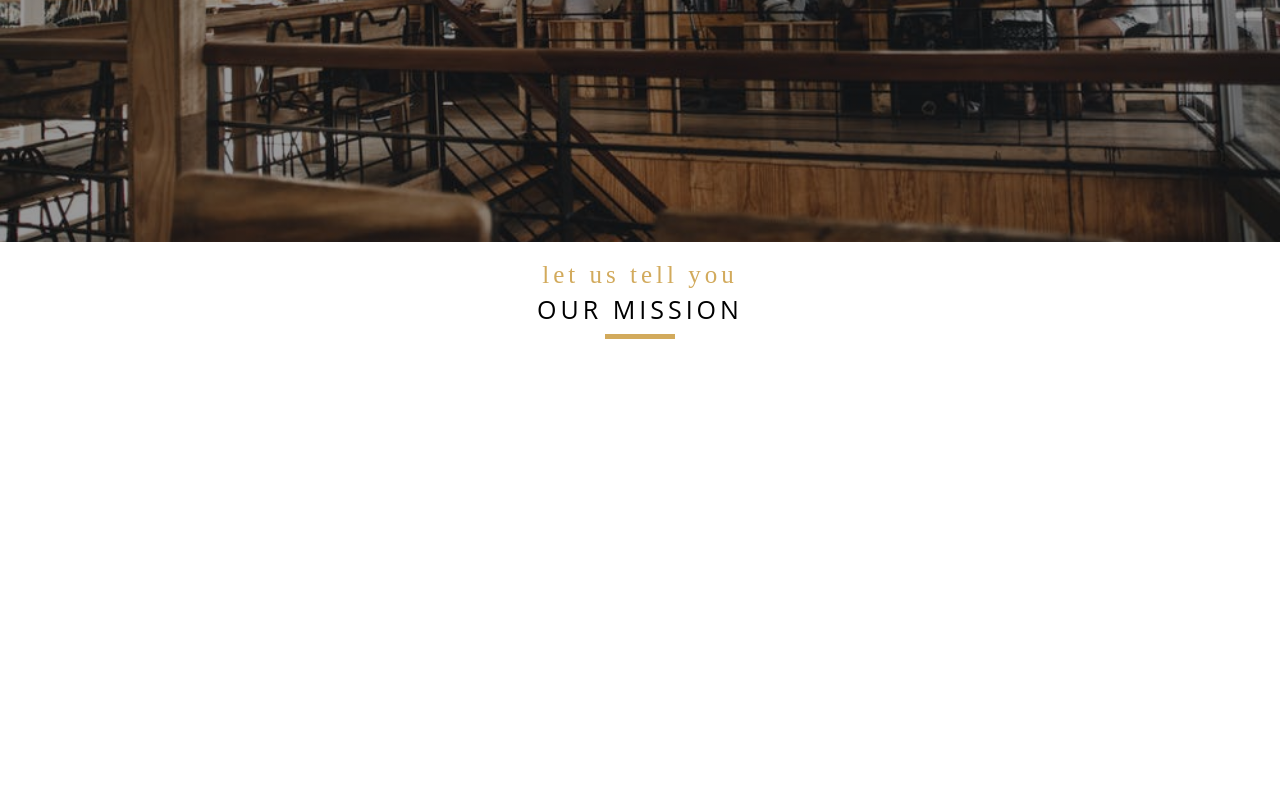
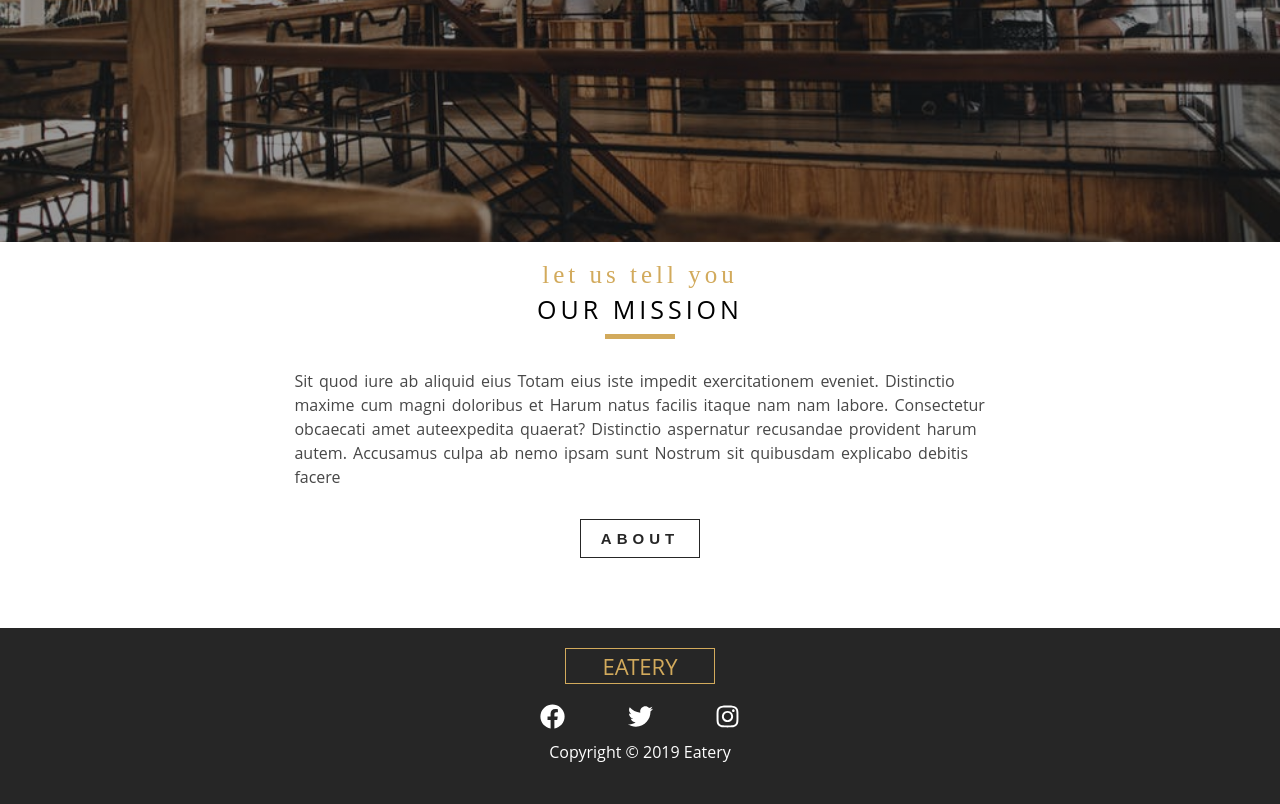
Before and after one commit to bangarangler/Restaurant-Gatsby, a Gatsby site: page / in a window 1280 px wide. Shown: the part 558-1362 px from the top of the page. Before the commit the page ends 929 px from the top, so only its background shows below. Built offline with nearby package versions, Linux system fonts and the light colour scheme; Gatsby itself is replaced by a stand-in of ours.

Commit message:
Added Footer Component and styled
also added QuickInfoWrapper component and a new button

```diff
--- a/src/components/HomePageComponents/QuickInfo.js
+++ b/src/components/HomePageComponents/QuickInfo.js
@@ -1,12 +1,29 @@
 import React from "react"
 import { Section } from "../../utils/Section.js"
 import SectionTitle from "../../utils/SectionTitle.js"
+import { SectionButton } from "../../utils/Button.js"
+import { Link } from "gatsby"
+import QuickInfoWrapper from "../../utils/QuickInfoWrapper.js"
 
 export default class QuickInfo extends React.Component {
   render() {
     return (
       <Section>
         <SectionTitle message="let us tell you" title="our mission" />
+        <QuickInfoWrapper>
+          <p>
+            {" "}
+            Sit quod iure ab aliquid eius Totam eius iste impedit exercitationem
+            eveniet. Distinctio maxime cum magni doloribus et Harum natus
+            facilis itaque nam nam labore. Consectetur obcaecati amet
+            auteexpedita quaerat? Distinctio aspernatur recusandae provident
+            harum autem. Accusamus culpa ab nemo ipsam sunt Nostrum sit
+            quibusdam explicabo debitis facere
+          </p>
+          <Link to="/about" style={{ textDecoration: `none` }}>
+            <SectionButton>about</SectionButton>
+          </Link>
+        </QuickInfoWrapper>
       </Section>
     )
   }
--- /dev/null
+++ b/src/components/globals/footer/Footer.js
@@ -0,0 +1,55 @@
+import React from "react"
+import styles from "./Footer.module.less"
+import { FaInstagram, FaTwitter, FaFacebook } from "react-icons/fa"
+
+export default class Footer extends React.Component {
+  state = {
+    icons: [
+      {
+        id: 1,
+        icon: (
+          <FaFacebook
+            className={[styles.icon, styles.facebookIcon].join(" ")}
+          />
+        ),
+        path: `https://www.facebook.com`,
+      },
+      {
+        id: 2,
+        icon: (
+          <FaTwitter className={[styles.icon, styles.twitterIcon].join(" ")} />
+        ),
+        path: `https://www.twitter.com`,
+      },
+      {
+        id: 3,
+        icon: (
+          <FaInstagram
+            className={[styles.icon, styles.instagramIcon].join(" ")}
+          />
+        ),
+        path: `https://www.instagram.com`,
+      },
+    ],
+  }
+  render() {
+    return (
+      <div className={styles.footerWrapper}>
+        <div className={styles.title}>eatery</div>
+        <div className={styles.icons}>
+          {this.state.icons.map(item => (
+            <a
+              href={item.path}
+              key={item.id}
+              target="_blank"
+              rel="noopener noreferrer"
+            >
+              {item.icon}
+            </a>
+          ))}
+        </div>
+        <p className={styles.copyright}>copyright &copy; 2019 eatery</p>
+      </div>
+    )
+  }
+}
--- /dev/null
+++ b/src/components/globals/footer/Footer.module.less
@@ -0,0 +1,56 @@
+@import '../../../less/index.less';
+
+.footerWrapper {
+	padding: 2rem 0;
+	background: @mainBlack;
+	/*.custom-layout(space-between, center);*/
+
+	.icons {
+		.custom-layout(space-between, center);
+		width: 20rem;
+		margin: 0 auto;
+		/*border: @showMe;*/
+
+		.icon {
+			font-size: 2.5rem;
+			color: @mainWhite;
+			.transition (all 0.5s linear);
+			&:hover {
+				color: @mainYellow;
+			}
+
+		}
+	}
+
+}
+
+.title {
+	text-align: center;
+	width: 15rem;
+	color: @mainYellow;
+	text-transform: uppercase;
+	padding: 0.6rem 1.5rem;
+	margin: 0 auto 2rem auto;
+	font-size: 2.2rem;
+	border: 1px solid @mainYellow;
+}
+
+
+.facebookIcon {
+
+}
+
+.twitterIcon {
+
+}
+
+.instagramIcon {
+
+}
+
+.copyright {
+	color: @mainWhite;
+	text-transform: capitalize;
+	text-align: center;
+	margin: 1rem 0;
+}
--- a/src/components/layout.js
+++ b/src/components/layout.js
@@ -3,12 +3,14 @@ import React from "react"
 //import "./layout.css"
 import "../less/index.less"
 import Navbar from "./globals/navbar/Navbar.js"
+import Footer from "./globals/footer/Footer.js"
 
 const Layout = ({ children }) => {
   return (
     <React.Fragment>
       <Navbar />
       {children}
+      <Footer />
     </React.Fragment>
   )
 }
--- a/src/less/variables.less
+++ b/src/less/variables.less
@@ -29,6 +29,9 @@
 // 768 BREAKPOINT
 @768: (min-width: 768px);
 
+// 992 BREAKPOINT
+@992: (min-width: 992px);
+
 /*//700 BREAKPOINT*/
 /*@700: (max-width: 767px);*/
 
--- a/src/utils/Button.js
+++ b/src/utils/Button.js
@@ -5,4 +5,8 @@ const BannerButton = props => {
   return <button className={styles.bannerButton}>{props.children}</button>
 }
 
-export { BannerButton }
+const SectionButton = props => {
+  return <button className={styles.SectionButton}>{props.children}</button>
+}
+
+export { BannerButton, SectionButton }
--- a/src/utils/Button.module.less
+++ b/src/utils/Button.module.less
@@ -19,3 +19,21 @@
 	}
 
 }
+
+.SectionButton {
+	.custom-btn(auto, auto, @mainBlack, @mainWhite );
+	.transition (all .5s linear);
+	margin: 2rem auto;
+	border: 1px solid @mainBlack;
+	padding: 1rem 2rem;
+	text-transform: uppercase;
+	font-size: 1.5rem;
+	.letterSpacing (.5rem);
+	font-weight: 700;
+	display: block;
+	&:hover {
+		color: @mainYellow;
+		border: 1px solid @mainYellow;
+	}
+
+}
--- /dev/null
+++ b/src/utils/QuickInfoWrapper.js
@@ -0,0 +1,12 @@
+import React from "react"
+import styles from "./QuickInfoWrapper.module.less"
+
+const QuickInfoWrapper = ({ children }) => {
+  return (
+    <div className={styles.quickInfoDiv}>
+      <p className={styles.text}>{children}</p>
+    </div>
+  )
+}
+
+export default QuickInfoWrapper
--- /dev/null
+++ b/src/utils/QuickInfoWrapper.module.less
@@ -0,0 +1,19 @@
+@import '../less/index.less';
+
+.quickInfoDiv {
+	width: 70%;
+	margin: 2rem auto;
+	@media @768 {
+		width: 90%;
+	}
+	@media @992 {
+		width: 60%;
+	}
+
+	.text {
+		line-height: 2rem;
+		color: @mainGrey;
+		word-spacing: .2rem;
+		margin-top: 3rem;
+	}
+}
--- a/src/utils/SectionTitle.js
+++ b/src/utils/SectionTitle.js
@@ -12,8 +12,8 @@ const SectionTitle = ({ title, message }) => {
 }
 
 SectionTitle.defaultProps = {
-message: 'Our message',
-title: 'out title'
+  message: "Our message",
+  title: "out title",
 }
 
 export default SectionTitle
```
